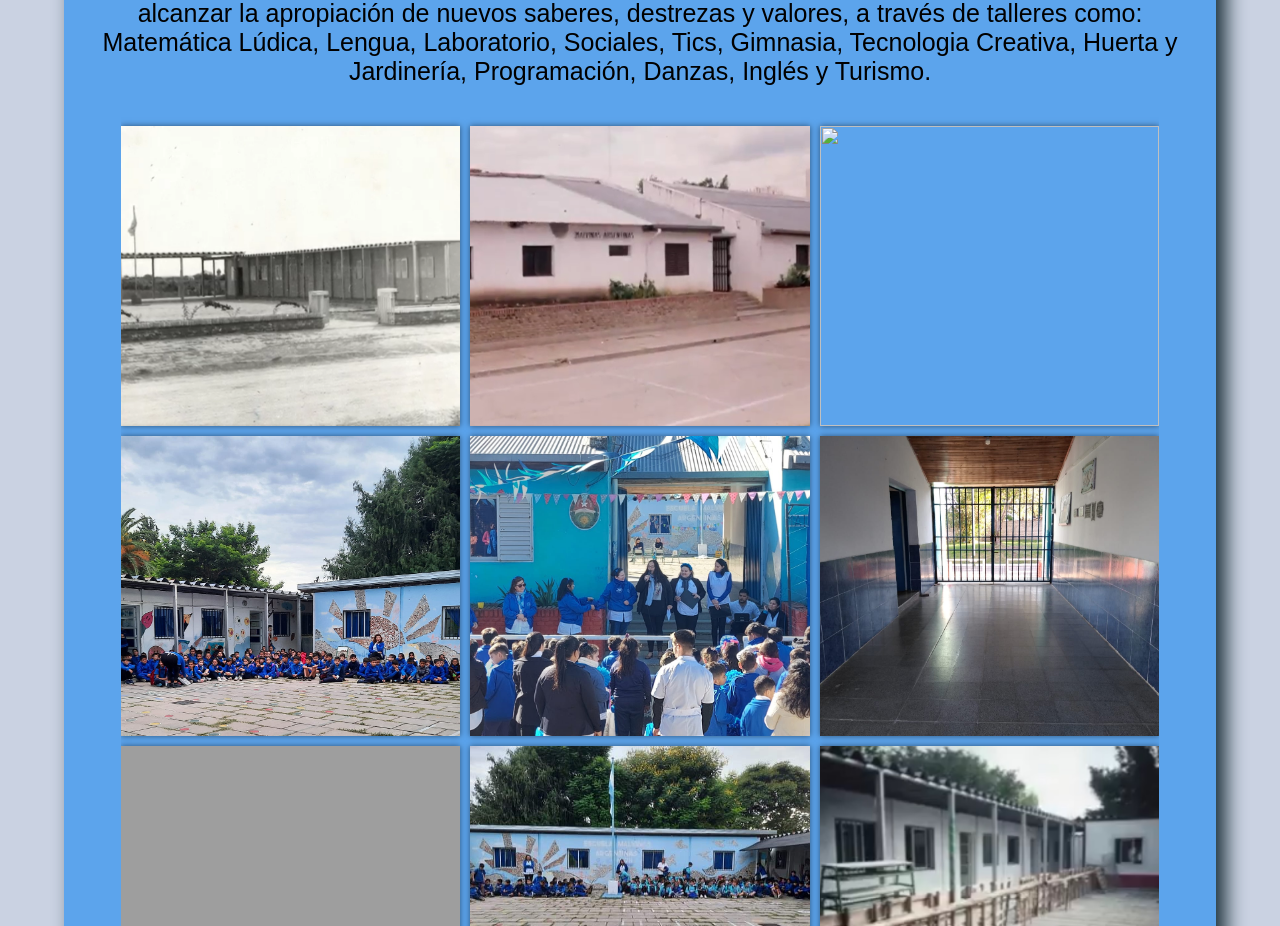
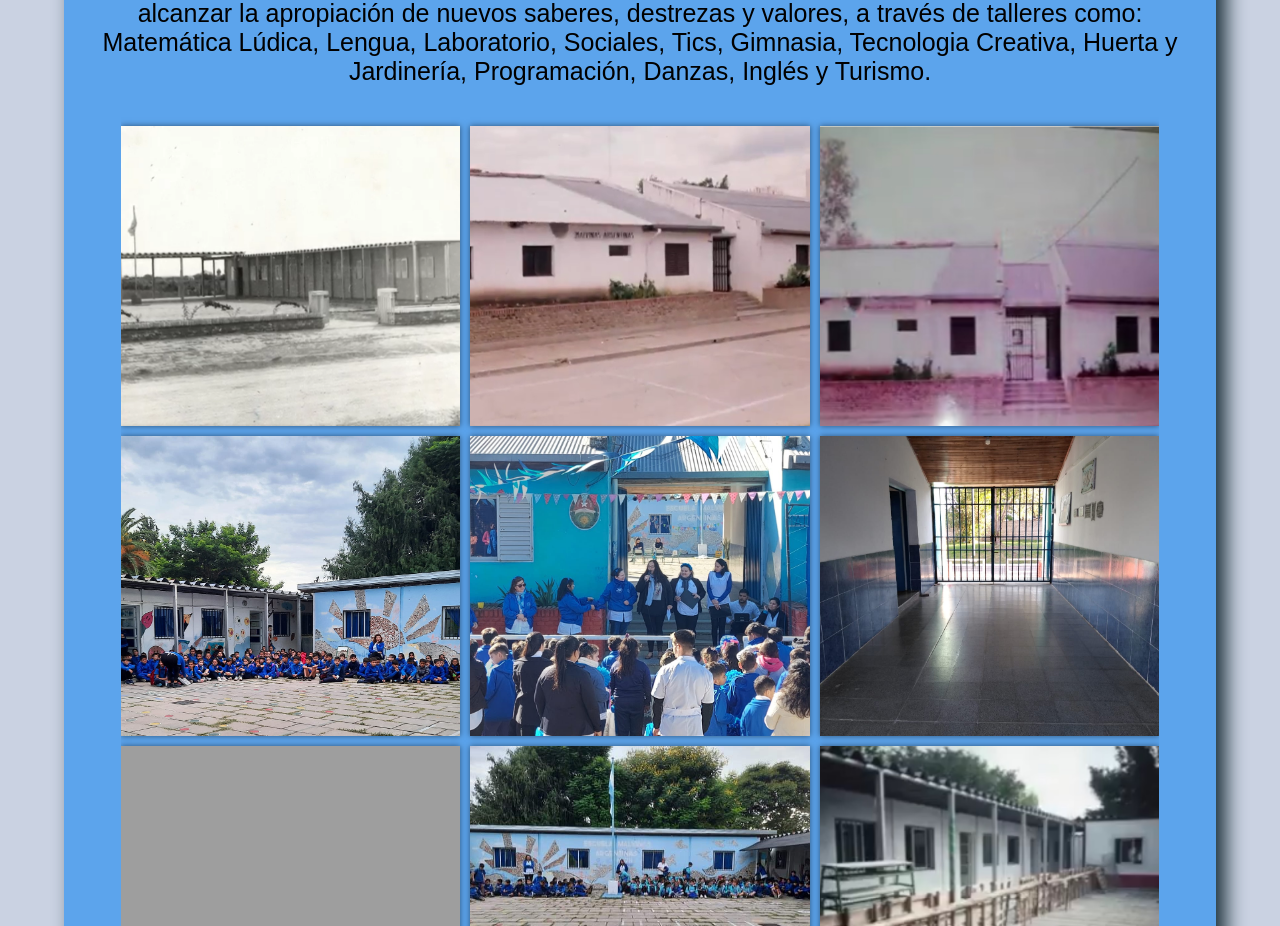
Before and after one commit to servi-tech2550/escuela.78malvinas, a plain HTML site: page nosotros.html in a window 1280 px wide. Shown: the part 1364-2290 px from the top of the page. Drawn offline with Linux system fonts and the light colour scheme; the site is published under a folder, as on GitHub Pages, so addresses that start at the root find nothing.

Commit message:
Update nosotros.html

```diff
--- a/nosotros.html
+++ b/nosotros.html
@@ -80,7 +80,7 @@
         <img src="historia/2.png" alt="">
     </a>
     <a href="#image3">
-        <img src="/historia/3.jpg" alt="">
+        <img src="historia/3.jpg" alt="">
     </a>
     <a href="#image4">
         <img src="historia/4.jpg" alt="">
```
